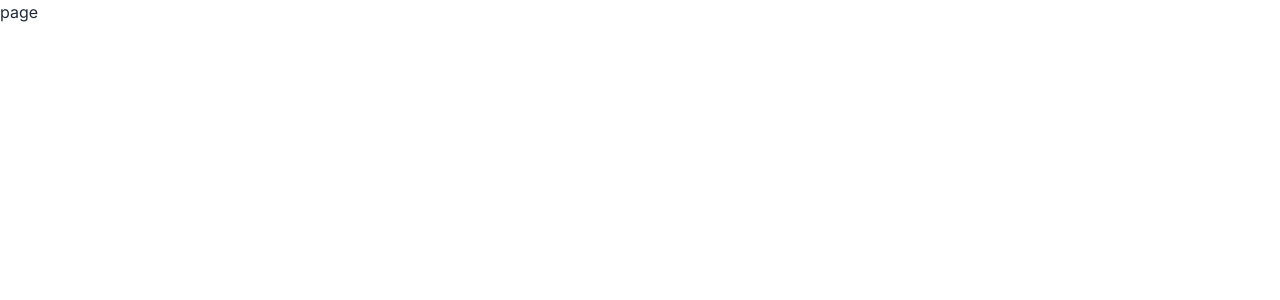
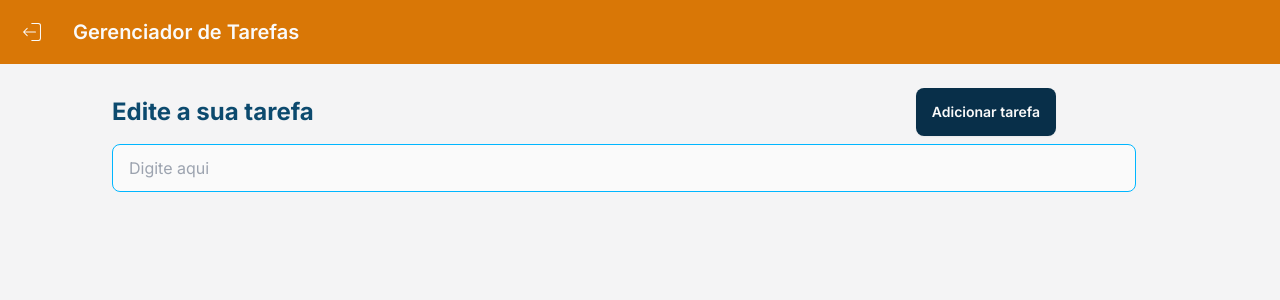
Before and after one commit to matheuspaiva1/gerenc-task, a Next.js app: page /editTasks in a window 1280 px wide. Shown: the top 300 px of the page. Built offline with nearby package versions, Linux system fonts and the light colour scheme.

Commit message:
feat: criando editTasks

```diff
--- a/src/app/components/ButtonAddTask.tsx
+++ b/src/app/components/ButtonAddTask.tsx
@@ -5,7 +5,7 @@ export default function ButtonAddTask({...props}) {
   return (
     <button
     {...props}
-    className="btn btn-primary bg-sky-950 text-zinc-50 border-none right-36 absolute">
+    className="btn btn-primary bg-sky-950 text-zinc-50 border-none right-56 absolute">
       {props.title}
     </button>
   )
--- a/src/app/components/FormTasks.tsx
+++ b/src/app/components/FormTasks.tsx
@@ -4,22 +4,21 @@ import ButtonAddTask from './ButtonAddTask'
 import AppContext from '../contexts/appContext'
 
 export default function FormTasks() {
-  const {valueInput, setValueInput} = useContext(AppContext)
+  const { valueInput, setValueInput } = useContext(AppContext)
 
-
-  const getValue= (e: any) =>{
-    setValueInput(e.target.value);
+  const getValue = (event: any) => {
+    setValueInput(event.target.value)
   }
 
   return (
-      <form className="flex items-center mt-4 " onSubmit={getValue}>
-        <input
+    <form className="mt-4" onSubmit={setValueInput}>
+      <input
         onChange={getValue}
         value={valueInput}
         type="text"
         placeholder="Digite aqui"
-        className="input input-bordered input-info max-w-4xl bg-zinc-50 mx-32 py-4 w-full " />
-        <ButtonAddTask type="submit" title="Adicionar tarefa"/>
-      </form>
+        className="input input-bordered input-info max-w-5xl bg-zinc-50 mx-28 py-4 w-full "
+      />
+    </form>
   )
 }
--- a/src/app/components/tasks/Tasks.tsx
+++ b/src/app/components/tasks/Tasks.tsx
@@ -1,5 +1,7 @@
-'use client'
-import React from 'react'
+"use client"
+import AppContext from '@/app/contexts/appContext';
+import Link from 'next/link';
+import React, { useContext } from 'react'
 import { CiCircleCheck } from "react-icons/ci";
 import { FiEdit } from "react-icons/fi";
 
@@ -9,14 +11,14 @@ export default function Tasks() {
   return (
     <div className="card mx-36 mt-4 shadow-xl py-4 bg-zinc-50 text-zinc-800">
       <div className="flex items-center relative">
-        <h2 className="card-title py-2 px-6">Fazer tarefas de casa hoje amanha de noite depois</h2>
+        <h2 className="card-title py-2 px-6"></h2>
         <div className="flex items-center gap-4 absolute right-6">
-          <button className='btn btn-square bg-zinc-50'>
+          <Link href="/editTasks" className='btn btn-square bg-zinc-50'>
             <FiEdit className='w-7 h-5'/>
-          </button>
-          <button className='btn btn-square bg-zinc-50'>
+          </Link>
+          <Link href="/validTasks" className='btn btn-square bg-zinc-50'>
             <CiCircleCheck className='text-green-600 h-12 w-7'/>
-          </button>
+          </Link>
         </div>
       </div>
     </div>
--- a/src/app/createTasks/page.tsx
+++ b/src/app/createTasks/page.tsx
@@ -1,12 +1,16 @@
 import React from 'react'
 import FormTasks from '../components/FormTasks'
 import Header from '../components/Header'
+import ButtonAddTask from '../components/ButtonAddTask'
 
 export default function Page() {
   return (
     <main className='bg-zinc-100 h-screen'>
       <Header/>
-      <h1 className='mt-8 font-bold mx-28 text-2xl text-sky-900'>Adicione aqui a sua Tarefa</h1>
+      <div className="flex items-center mt-8">
+      <h1 className='font-bold mx-28 text-2xl text-sky-900 w-80'>Adicione aqui a sua Tarefa</h1>
+      <ButtonAddTask type="submit" title="Adicionar tarefa" />
+      </div>
       <FormTasks/>
     </main>
   )
--- a/src/app/editTasks/page.tsx
+++ b/src/app/editTasks/page.tsx
@@ -1,7 +1,18 @@
 import React from 'react'
+import Header from '../components/Header'
+import FormTasks from '../components/FormTasks'
+import ButtonAddTask from '../components/ButtonAddTask'
 
-export default function page() {
+export default function Page() {
   return (
-    <div>page</div>
+    <main className="bg-zinc-100 h-screen">
+      <Header/>
+
+      <div className="flex items-center mt-8">
+      <h1 className='font-bold mx-28 text-2xl  text-sky-900'>Edite a sua tarefa</h1>
+      <ButtonAddTask type="submit" title="Adicionar tarefa" />
+      </div>
+        <FormTasks/>
+    </main>
   )
 }
--- a/src/app/validTasks/page.tsx
+++ b/src/app/validTasks/page.tsx
@@ -1,7 +1,7 @@
 import React from 'react'
 
-export default function page() {
+export default function Page() {
   return (
-    <div>page</div>
+    <div>P</div>
   )
 }
```
